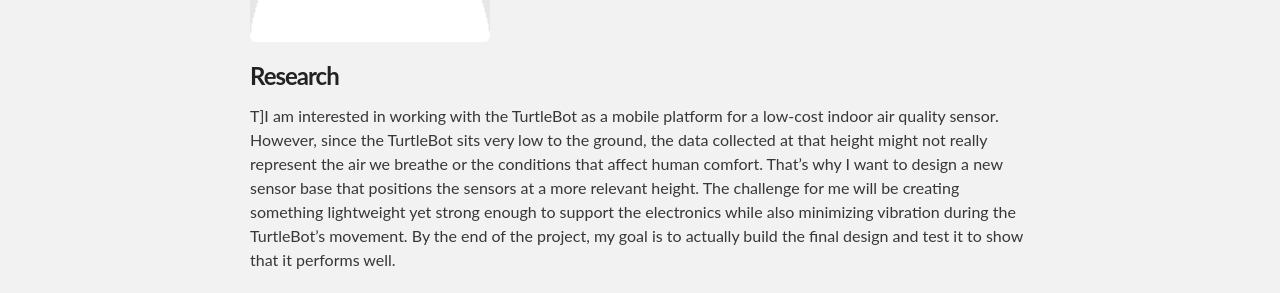
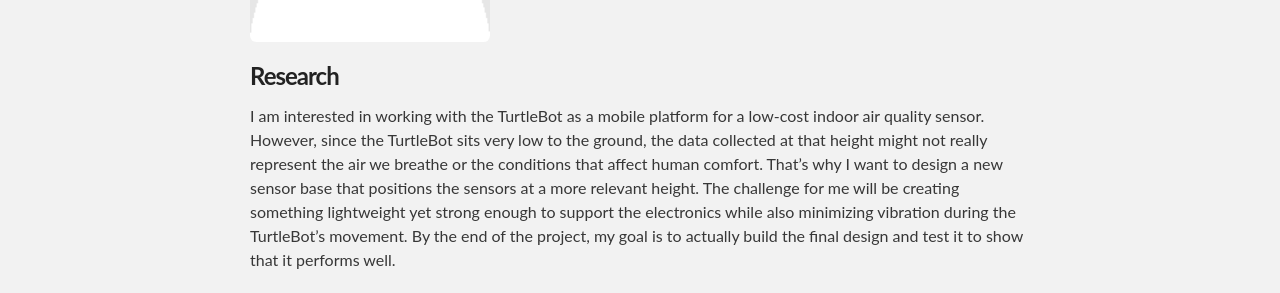
Before and after one commit to psu-hcr/psu-hcr.github.io, a Jekyll site: the page built from people/saraalghannam.html, in a window 1280 px wide. Shown: the part 541-834 px from the top of the page. Built offline with Jekyll 4.4.1, drawn with Linux system fonts in a browser that asks for light colours.

Commit message:
Update saraalghannam.html

```diff
--- a/people/saraalghannam.html
+++ b/people/saraalghannam.html
@@ -20,7 +20,7 @@
 
 
   <h3>Research</h3>
-  <p>T]I am interested in working with the TurtleBot as a mobile platform for a low-cost indoor air quality sensor. However, since the TurtleBot sits very low to the ground, the data collected at that height might not really represent the air we breathe or the conditions that affect human comfort. That’s why I want to design a new sensor base that positions the sensors at a more relevant height. The challenge for me will be creating something lightweight yet strong enough to support the electronics while also minimizing vibration during the TurtleBot’s movement. By the end of the project, my goal is to actually build the final design and test it to show that it performs well.</p>
+  <p>I am interested in working with the TurtleBot as a mobile platform for a low-cost indoor air quality sensor. However, since the TurtleBot sits very low to the ground, the data collected at that height might not really represent the air we breathe or the conditions that affect human comfort. That’s why I want to design a new sensor base that positions the sensors at a more relevant height. The challenge for me will be creating something lightweight yet strong enough to support the electronics while also minimizing vibration during the TurtleBot’s movement. By the end of the project, my goal is to actually build the final design and test it to show that it performs well.</p>
 
   <h3>Education</h3>
   <p>B.S. Mechanical Engineering, Penn State Univeristy Park, 2023-2027</p>
```
